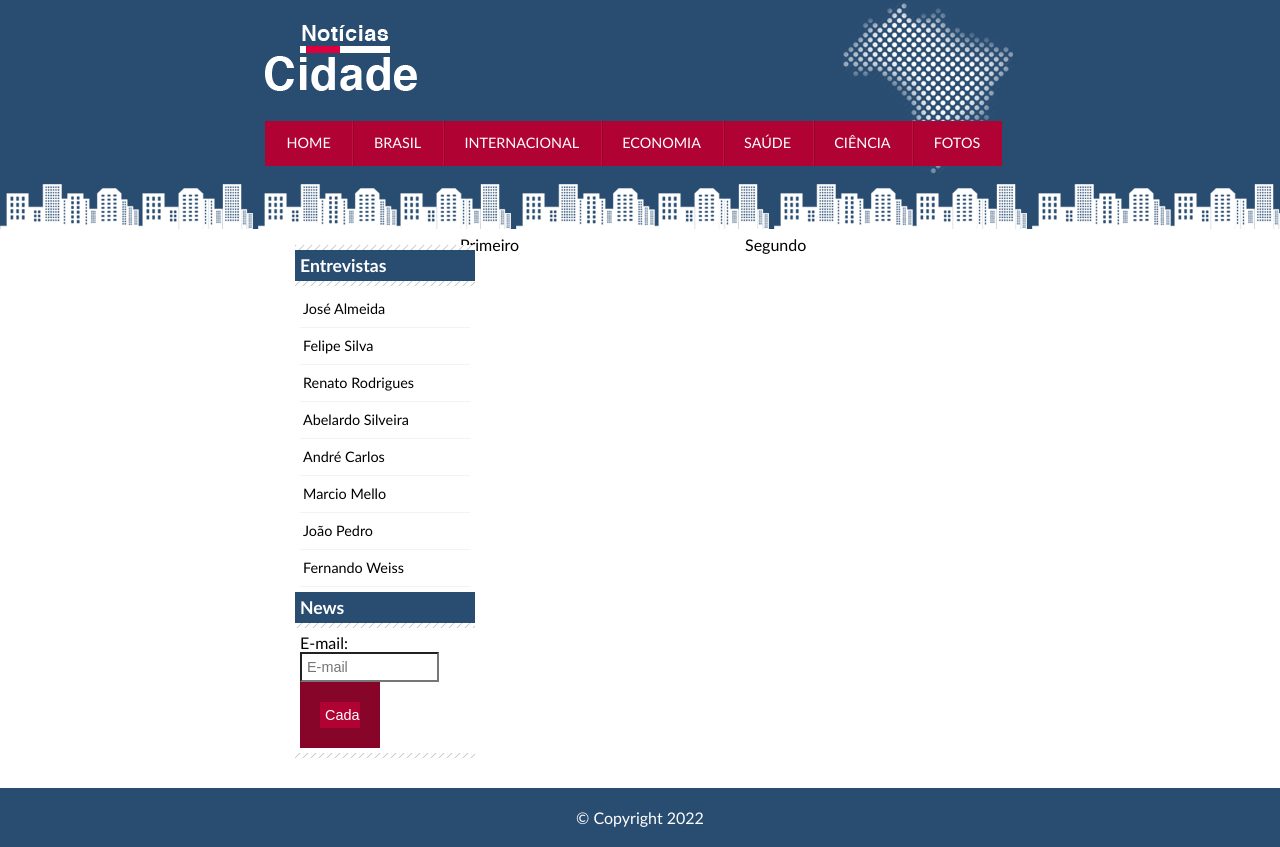
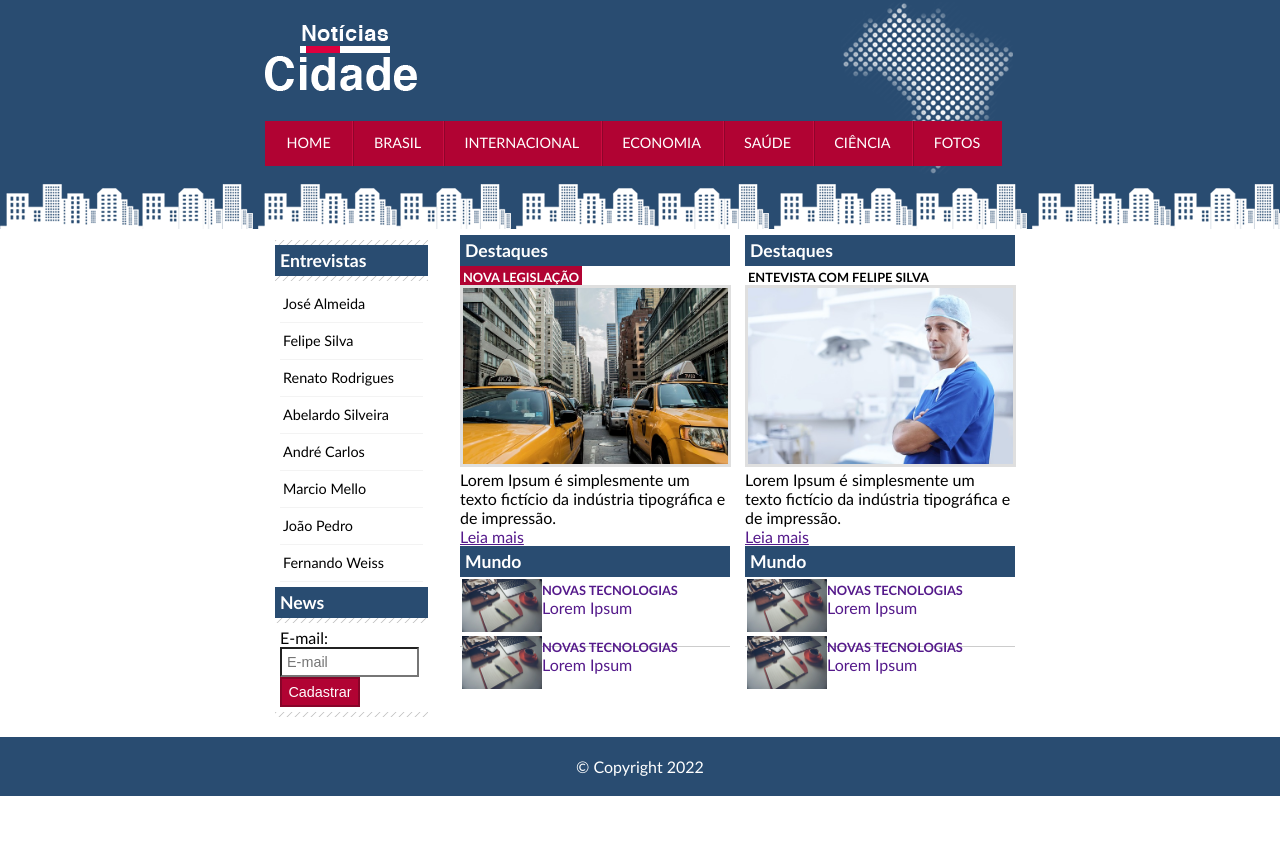
Before and after one commit to PredoSouto/Site-Noticia-Cidade, a plain HTML site: page DesenvWeb/Site Noticia Cidade/index.html in a window 1280 px wide. After the commit the page ends 800 px from the top, so only its background shows below. Drawn offline with Linux system fonts and the light colour scheme.

Commit message:
Site finalizado.
aulas de desenvolvimento web - modelo site noticias finalizada.

```diff
--- a/DesenvWeb/Site Noticia Cidade/Estilo/estilo.css
+++ b/DesenvWeb/Site Noticia Cidade/Estilo/estilo.css
@@ -113,7 +113,8 @@ body.fotos #navegacao a#fotos{
 /*FIM TRÊS COLUNAS*/
 /*INICIO CONTEUDO LATERAL */
 .caixa-lateral{
-	margin: 10px 0;
+	margin: 5px 0 0 -20px ;
+	width: 85%;
 	padding: 5px 0 5px 0;
 	background: #f3f3f3 url(../imagens/fundo-caixa.png);
 }
@@ -164,11 +165,60 @@ input.submit {
 	width: 80px;
 	color: #fff;
 	background-color: #b10333;
-	border: 20px solid #870529;
+	border: 2px solid #870529;
 	padding: 5px;
 }
 
 /*FIM CONTEUDO LATERAL*/
+/*FORMATANDO IMAGENS*/
+img.imagem-principal{
+	width: 98%;
+	border: 3px solid #dfdfdf;
+}
+/* FIM DE IMAGENS*/
+/*CABEÇALHOS*/
+h3{
+	text-transform: uppercase;
+	display: inline;
+	font-size: 0.8em;
+	padding: 3px;
+}
+
+.destaque h3{
+	background: #b10333;
+	color: #fff;
+}
+/*FIM CABEÇALHOS*/
+/*INICIO DA FORMATAÇÃO DOS MENUS DE NOTICIAS SECUNDARIAS*/
+#lista-noticias-primeiro{
+	padding: 2px;
+	border-bottom: 1px solid #ccc;
+	height: 65px;
+}
+#lista-noticias-primeiro li a{
+	text-decoration: none;
+	padding-top: 2.0em
+}
+
+#lista-noticias-primeiro li a h3{
+	text-decoration: none;
+	font-size: 0.8em;
+	padding: 0;
+}
+#lista-noticias-primeiro li: hover{
+	background: #eee;
+	cursor: pointer;
+}
+
+
+#lista-noticias-primeiroli a p{
+	font-size: 0.7em;
+}
+
+#lista-noticias-primeiro li a img{
+	float: left;
+	margin: 5xp;
+}
 /*RODAPÉ*/
 #container-rodape{
 	background: #294c71;
--- a/DesenvWeb/Site Noticia Cidade/index.html
+++ b/DesenvWeb/Site Noticia Cidade/index.html
@@ -3,7 +3,7 @@
 <head>
 	<meta charset="utf-8">
 	<meta name="viewport" content="width=device-width, initial-scale=1">
-	<title></title>
+	<title>Noticias Cidade</title>
 	<link rel="stylesheet" type="text/css" href="Estilo/estilo.css">
 </head>
 <body class="home">
@@ -22,8 +22,72 @@
 			</ul>
 			</div>
 		<div id="conteudo">
-			<div id="primario">Primeiro</div>
-			<div id="segundo">Segundo</div>
+			<div id="primario">
+				<div class="caixa-primario destaque">
+					<h2>Destaques</h2>
+					<div class="caixa-conteudo-primeiro">
+						<h3>Nova legislação</h3>
+						<img class="imagem-principal" src="imagens/taxi.jpg" width="100%">
+						<p>
+							Lorem Ipsum é simplesmente um texto fictício da indústria tipográfica e de impressão.
+						</p>
+						<a href="">Leia mais</a>
+					</div>
+				</div>
+				<div class="caixa-destaque">
+						<h2>Mundo</h2>
+						<ul id="lista-noticias-primeiro">
+							<li>
+								<a href="">
+									<img src="imagens/tecnologia.jpg" width="80">
+									<h3>Novas Tecnologias</h3>
+									<p>Lorem Ipsum</p>
+								</a>
+							</li>
+							<br>
+							<li>
+								<a href="">
+									<img src="imagens/tecnologia.jpg" width="80">
+									<h3>Novas Tecnologias</h3>
+									<p>Lorem Ipsum</p>
+								</a>
+							</li>
+						</ul>
+					</div>
+			</div>
+			<div id="segundo">
+				<div class="caixa-primario">
+					<h2>Destaques</h2>
+					<div class="caixa-conteudo-primeiro">
+						<h3>entevista com felipe silva</h3>
+						<img class="imagem-principal" src="imagens/doutor.jpg" width="100%">
+						<p>
+							Lorem Ipsum é simplesmente um texto fictício da indústria tipográfica e de impressão.
+						</p>
+						<a href="">Leia mais</a>
+					</div>
+					<div class="caixa-destaque">
+						<h2>Mundo</h2>
+						<ul id="lista-noticias-primeiro">
+							<li>
+								<a href="">
+									<img src="imagens/tecnologia.jpg" width="80">
+									<h3>Novas Tecnologias</h3>
+									<p>Lorem Ipsum</p>
+								</a>
+							</li>
+							<br>
+							<li>
+								<a href="">
+									<img src="imagens/tecnologia.jpg" width="80">
+									<h3>Novas Tecnologias</h3>
+									<p>Lorem Ipsum</p>
+								</a>
+							</li>
+						</ul>
+					</div>
+				</div>
+			</div>
 			<div id="lateral"> <!--MENU LATERAL-->
 				<div class="caixa-lateral">
 					<h2>Entrevistas</h2>
```
Also changed, not shown: DesenvWeb/Site Noticia Cidade/brasil.html (+1 -1 lines), DesenvWeb/Site Noticia Cidade/fotos.html (+9 -1 lines).
